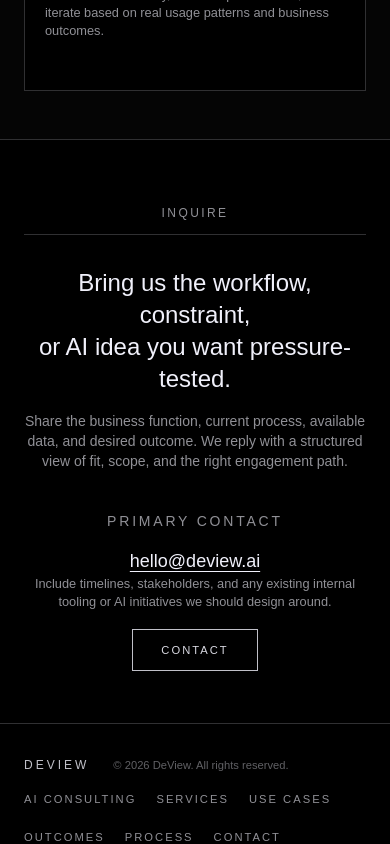
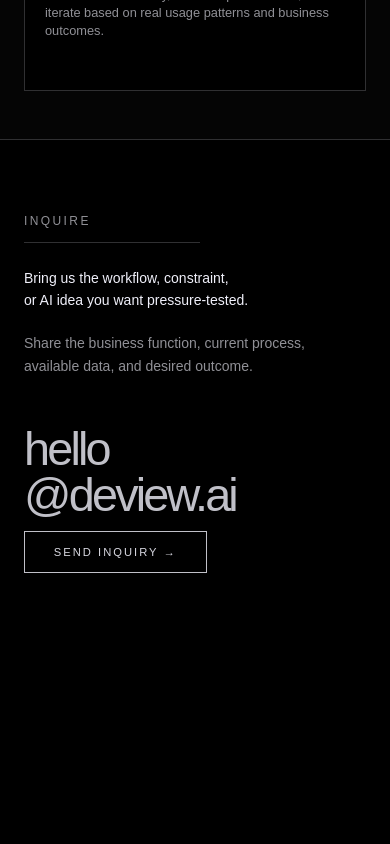
Before and after one commit to artemiusradin-png/deview-website, a Next.js app: page / in a window 390 px wide. Shown: the part 6180-7024 px from the top of the page. Built offline with nearby package versions, Linux system fonts and the light colour scheme.

Commit message:
Redesign contact section around email monument

```diff
--- a/app/page.tsx
+++ b/app/page.tsx
@@ -614,35 +614,40 @@
         </motion.div>
       </section>
 
-      <section id="contact" className="relative border-t border-[var(--white-20)] bg-black px-6 py-16">
-        <div className="mx-auto max-w-3xl text-center">
+      <section
+        id="contact"
+        className="section-fullscreen relative border-t border-[var(--white-20)] bg-black px-6"
+      >
+        <div className="mx-auto flex h-full max-w-6xl flex-col justify-between gap-12">
+          <div className="max-w-md pt-2">
             <p className="section-label mb-3">INQUIRE</p>
-          <div className="rule mb-8" />
-          <h2 className="mb-4 text-2xl text-[var(--white-100)] md:text-3xl">
+            <div className="rule mb-6 max-w-[11rem]" />
+            <h2 className="mb-5 text-sm leading-relaxed text-[var(--white-100)]">
               Bring us the workflow, constraint,
               <br />
               or AI idea you want pressure-tested.
             </h2>
-          <p className="mx-auto mb-10 max-w-2xl text-sm text-[var(--text-muted)]">
-            Share the business function, current process, available data, and desired outcome. We reply with a
-            structured view of fit, scope, and the right engagement path.
+            <p className="text-sm leading-relaxed text-[var(--text-muted)]">
+              Share the business function, current process,
+              <br />
+              available data, and desired outcome.
             </p>
-          <div className="space-y-4 text-sm">
-            <p className="uppercase tracking-[0.2em] text-[var(--white-60)]">PRIMARY CONTACT</p>
+          </div>
+
+          <div className="flex flex-1 flex-col justify-end">
+            <div className="flex flex-col gap-6 md:flex-row md:items-end md:justify-between">
               <a
                 href="mailto:hello@deview.ai"
-              className="text-lg text-[var(--white-100)] underline underline-offset-4 md:text-xl"
+                className="block leading-none text-[var(--white-80)] transition-colors duration-200 hover:text-[var(--white-100)]"
               >
-              hello@deview.ai
+                <span className="block text-[12vw] tracking-[-0.06em] md:text-[10vw]">hello</span>
+                <span className="block text-[12vw] tracking-[-0.06em] md:text-[10vw]">@deview.ai</span>
               </a>
-            <p className="text-[0.8rem] text-[var(--text-muted)]">
-              Include timelines, stakeholders, and any existing internal tooling or AI initiatives we should
-              design around.
-            </p>
-            <div className="pt-3">
+              <div className="pb-[1.2vw] md:pb-[1vw]">
                 <a href="/contact" className="btn-outline">
-                CONTACT
+                  SEND INQUIRY →
                 </a>
+              </div>
             </div>
           </div>
         </div>
```
Lines whose indentation alone changed are shown as unchanged.
